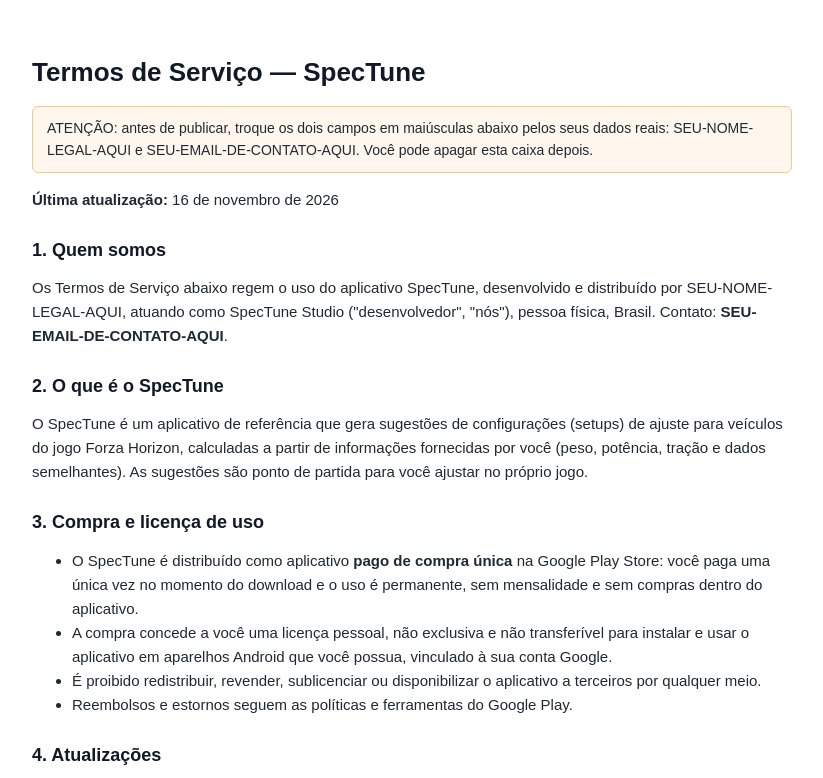
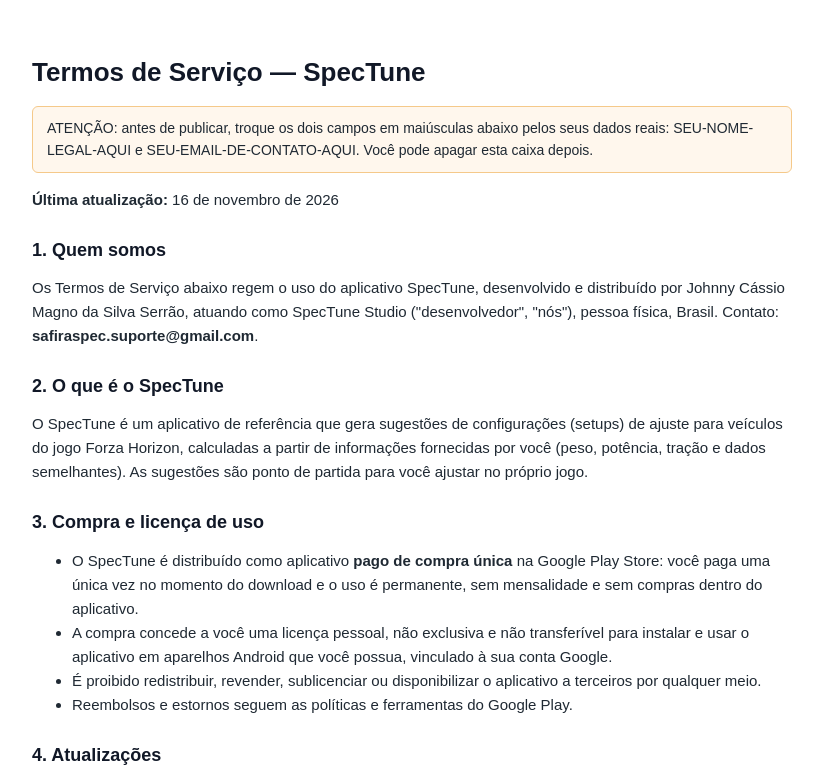
Before and after one commit to johnnycassio1/termos_servico_spectune, a plain HTML site: page termos_servico_spectune.html in a window 1280 px wide. Shown: the top 778 px of the page, without its empty margins (228-1051 px from the left). Drawn offline with Linux system fonts and the light colour scheme.

Commit message:
termos_servico_spectune.html

```diff
--- a/termos_servico_spectune.html
+++ b/termos_servico_spectune.html
@@ -23,7 +23,7 @@
 <p><strong>Última atualização:</strong> 16 de novembro de 2026</p>
 
 <h2>1. Quem somos</h2>
-<p>Os Termos de Serviço abaixo regem o uso do aplicativo SpecTune, desenvolvido e distribuído por SEU-NOME-LEGAL-AQUI, atuando como SpecTune Studio ("desenvolvedor", "nós"), pessoa física, Brasil. Contato: <strong>SEU-EMAIL-DE-CONTATO-AQUI</strong>.</p>
+<p>Os Termos de Serviço abaixo regem o uso do aplicativo SpecTune, desenvolvido e distribuído por Johnny Cássio Magno da Silva Serrão, atuando como SpecTune Studio ("desenvolvedor", "nós"), pessoa física, Brasil. Contato: <strong>safiraspec.suporte@gmail.com</strong>.</p>
 
 <h2>2. O que é o SpecTune</h2>
 <p>O SpecTune é um aplicativo de referência que gera sugestões de configurações (setups) de ajuste para veículos do jogo Forza Horizon, calculadas a partir de informações fornecidas por você (peso, potência, tração e dados semelhantes). As sugestões são ponto de partida para você ajustar no próprio jogo.</p>
```
